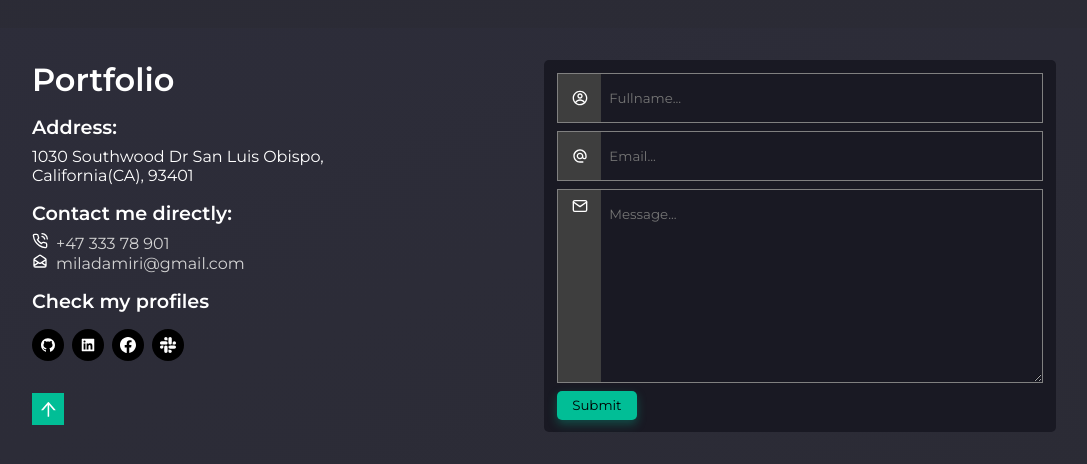
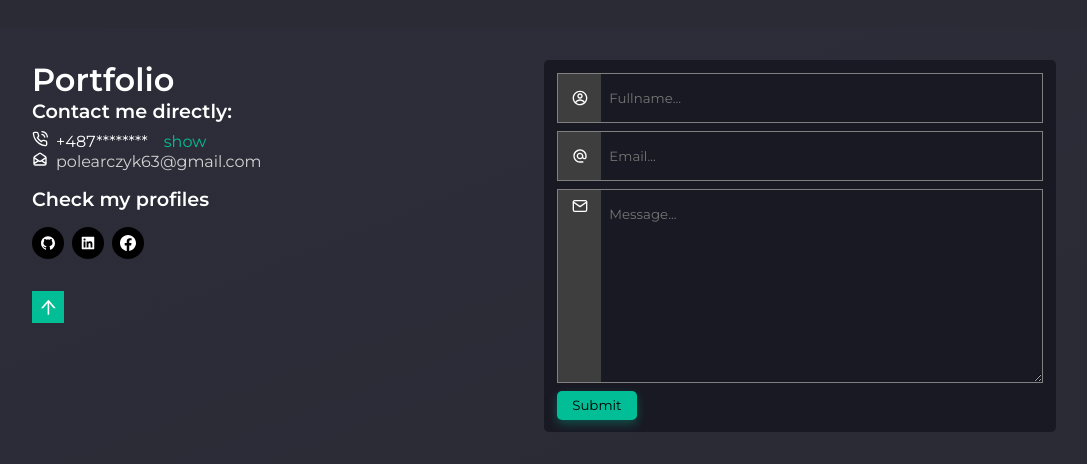
Before and after one commit to picu63/PicuSpace, a React (Create React App) app in the folder portfolio/: page / in a window 1280 px wide. Shown: the part 3789-4253 px from the top of the page, without its empty margins (96-1183 px from the left). Built offline with nearby package versions, Linux system fonts and the light colour scheme.

Commit message:
update contact info

```diff
--- a/portfolio/package.json
+++ b/portfolio/package.json
@@ -1,6 +1,6 @@
 {
     "name": "my-app",
-    "version": "0.1.1",
+    "version": "0.1.2",
     "private": true,
     "dependencies": {
         "@emotion/react": "^11.10.6",
--- a/portfolio/src/components/Footer/Footer.jsx
+++ b/portfolio/src/components/Footer/Footer.jsx
@@ -7,6 +7,7 @@ import { AiFillGithub, AiFillLinkedin, AiOutlineArrowUp } from "react-icons/ai";
 import { BsFacebook, BsSlack } from "react-icons/bs";
 import { FiMail, FiPhoneCall } from "react-icons/fi";
 import { Slide, Zoom, Fade } from "react-awesome-reveal";
+import HiddenPhoneNumber from "./HiddenPhoneNumber";
 
 const Footer = () => {
   const scrollUp = () => {
@@ -21,14 +22,6 @@ const Footer = () => {
         <Slide direction="left" delay={1}>
           <h1>Portfolio</h1>
         </Slide>
-        <div className="address">
-          <Slide direction="left">
-            <h1>Address:</h1>
-          </Slide>
-          <Slide direction="left">
-            <p>1030 Southwood Dr San Luis Obispo, California(CA), 93401</p>
-          </Slide>
-        </div>
         <div className="links">
           <Slide direction="left">
             <h1>Contact me directly:</h1>
@@ -38,7 +31,7 @@ const Footer = () => {
               <FiPhoneCall />
             </span>
             <Slide direction="left">
-              <a href="tel:+4733378901">+47 333 78 901</a>
+              <HiddenPhoneNumber phoneNumber="+48731467618" />
             </Slide>
           </div>
           <div>
@@ -48,7 +41,7 @@ const Footer = () => {
               </span>
             </Slide>
             <Slide>
-              <a href="mailto:miladamiri@gmail.com">miladamiri@gmail.com</a>
+              <a href="mailto:polearczyk63@gmail.com">polearczyk63@gmail.com</a>
             </Slide>
           </div>
         </div>
@@ -59,29 +52,22 @@ const Footer = () => {
           <div className="icons">
             <Zoom>
               <span>
-                <a href="/">
+                <a href="https://github.com/picu63" target="_blank">
                   <AiFillGithub />
                 </a>
               </span>
             </Zoom>
             <Zoom>
               <span>
-                <a href="/">
+                <a href="https://www.linkedin.com/in/piotrolearczyk" target="_blank">
                   <AiFillLinkedin />
                 </a>
               </span>
             </Zoom>
             <Zoom>
               <span>
-                <a href="/">
+                <a href="https://www.facebook.com/piotrpicu" target="_blank">
                   <BsFacebook />
-                </a>
-              </span>
-            </Zoom>
-            <Zoom>
-              <span>
-                <a href="/">
-                  <BsSlack />
                 </a>
               </span>
             </Zoom>
@@ -144,20 +130,6 @@ const Container = styled.div`
 `;
 const Profile = styled.div`
   flex: 1;
-  .address {
-    padding: 1rem 0;
-    h1 {
-      font-size: 1.2rem;
-    }
-
-    p {
-      width: 60%;
-      padding-top: 0.5rem;
-      @media (max-width: 650px) {
-        width: 100%;
-      }
-    }
-  }
 
   .links {
     h1 {
--- /dev/null
+++ b/portfolio/src/components/Footer/HiddenPhoneNumber.jsx
@@ -0,0 +1,39 @@
+import React, { useState } from 'react';
+import styled from "styled-components";
+
+const HiddenPhoneNumber = ({ phoneNumber }) => {
+  const [showFullNumber, setShowFullNumber] = useState(false);
+
+  const toggleShowFullNumber = () => {
+    setShowFullNumber(!showFullNumber);
+  };
+
+  return (
+    <Container>
+      <span style={{ display: showFullNumber ? 'none' : 'inline-block' }}>
+        {phoneNumber.slice(0, -8) + '********'}
+      </span>
+      <a href="tel:+48731467618">
+        <span style={{ display: showFullNumber ? 'inline-block' : 'none' }}>
+        {phoneNumber}
+        </span>
+      </a>
+      {!showFullNumber && (
+        <span className="show-button green" onClick={toggleShowFullNumber}>
+          show
+        </span>
+      )}
+    </Container>
+  );
+};
+
+const Container = styled.div`
+    .show-button {
+        cursor: pointer;
+        :hover {
+            color: orange;
+        }
+    }
+`;
+
+export default HiddenPhoneNumber;
```
